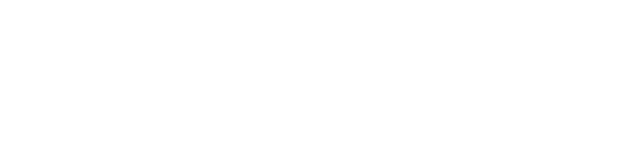
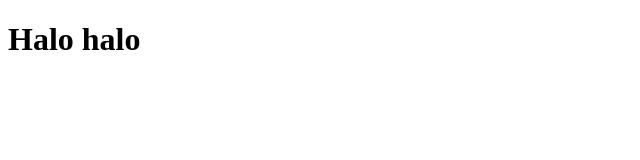
Before and after one commit to brmandw/business-starter-kit, a plain HTML site: page index.html in a window 1280 px wide. Shown: the whole page, without its empty margins (0-640 px from the left). Drawn offline with Linux system fonts and the light colour scheme.

Commit message:
halo halo halo

```diff
--- a/index.html
+++ b/index.html
@@ -6,6 +6,7 @@
     <title>Document</title>
 </head>
 <body>
+    <h1>Halo halo</h1>
 
 </body>
 </html>
```
